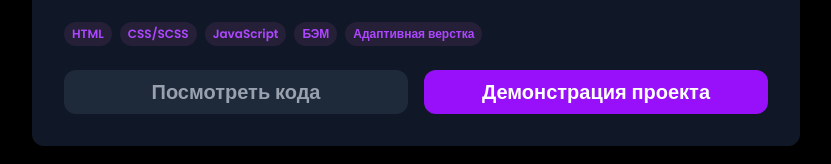
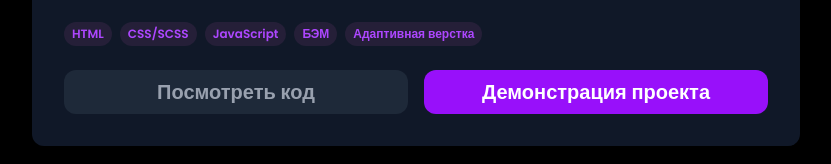
Before and after one commit to vlad-ryad/portfolio_project, a React (Vite) app: page / in a window 1280 px wide. Both pictures are taken after a click on the element 368 px from the left and 2253 px from the top of the page. Shown: the part 2490-2654 px from the top of the page, without its empty margins (224-1055 px from the left). Built offline with nearby package versions, Linux system fonts and the light colour scheme.

Commit message:
feat: добавлены обновления Work.jsx

```diff
--- a/src/components/Work/Work.jsx
+++ b/src/components/Work/Work.jsx
@@ -108,7 +108,7 @@ const Work = () => {
                     rel="noopener noreferrer"
                     className="w-1/2 bg-gray-800 hover:bg-purple-800 text-gray-400 lg:px-6 lg:py-2 px-2 py-1 rounded-xl lg:text-xl text-sm font-semibold text-center"
                   >
-                    Посмотреть кода
+                    Посмотреть код
                   </a>
                   <a
                     href={selectedProject.webapp}
```
